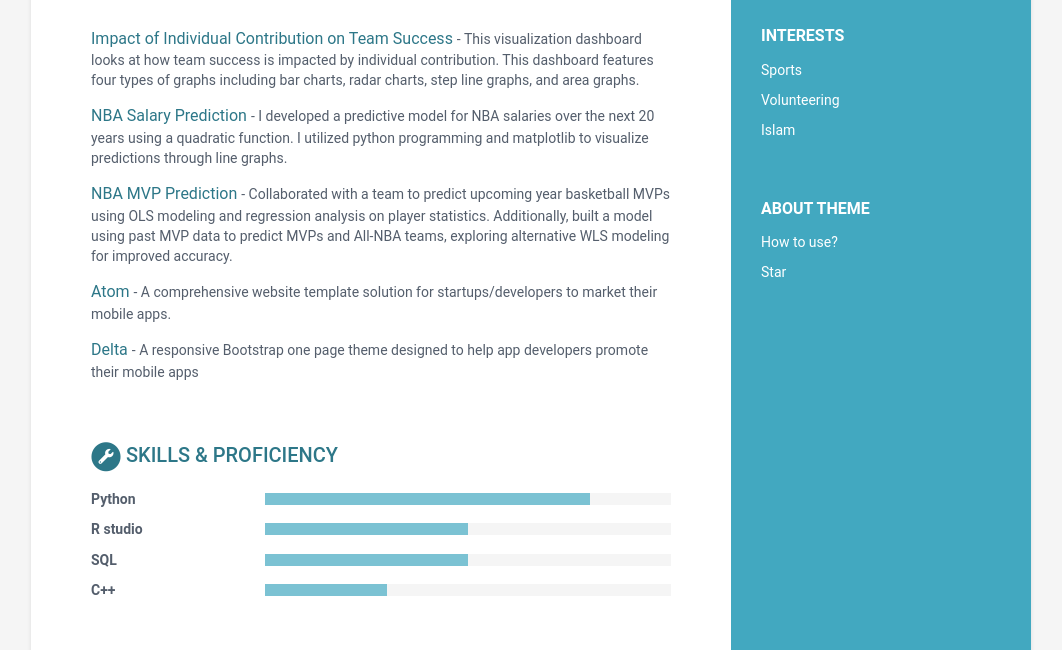
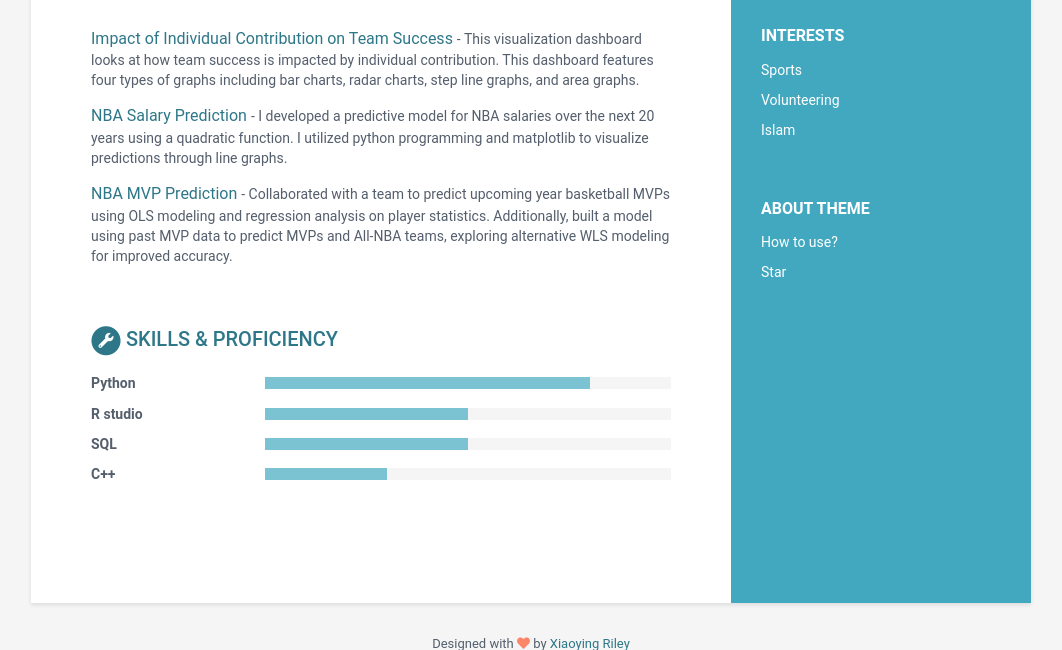
Before and after one commit to amaanthasin/amaanthasin.github.io, a Jekyll site: the page built from index.html, in a window 1280 px wide and 900 px high, scrolled down 718 px, cut to the strip 0-650 px from the top of the window. Shown: the whole strip, without its empty margins (109-1171 px from the left). Built offline with Jekyll 4.4.1, drawn with Linux system fonts in a browser that asks for light colours; some of the changed lines change nothing that is shown.

Commit message:
small chagnes data.yml

```diff
--- a/_data/data.yml
+++ b/_data/data.yml
@@ -61,6 +61,19 @@
       Throughout my studies, I have engaged in several projects that allow me to apply theoretical knowledge to practical
       problems. These projects include developing a predictive model for NBA salaries, predicting MVPs using regression
       analysis, and creating interactive visualization dashboards.
+
+Volunteer-Service:
+    title: Halimah Project Coordinator
+    summary: |
+      Amaan has demonstrated strong project management and leadership skills through their role as a Project Coordinator
+      for the Halima Project, where they provided mentorship and academic support to refugee children.
+
+    title: MSA Event Coordinator
+    summary: |
+      I organize and coordinate religious, social, and community activities to support the goals of Muslim students at Michigan State University.
+      I represent the concerns of the Muslim student body, encouraging civic engagement and awareness about Islam on campus.
+      Additionally, I collaborate with the Islamic Center of Greater Lansing to facilitate community events and initiatives.
+
 
 education:
     title: Education
@@ -127,14 +140,6 @@
         link: "#"
         tagline: "Collaborated with a team to predict upcoming year basketball MVPs using OLS modeling and regression analysis on player statistics. Additionally, built a model using past MVP data to predict MVPs and All-NBA teams, exploring alternative WLS modeling for improved accuracy."
 
-      - title: Atom
-        link: "#"
-        tagline: "A comprehensive website template solution for startups/developers to market their mobile apps."
-
-      - title: Delta
-        link: "#"
-        tagline: "A responsive Bootstrap one page theme designed to help app developers promote their mobile apps"
-
 
 skills:
     title: Skills &amp; Proficiency
```
